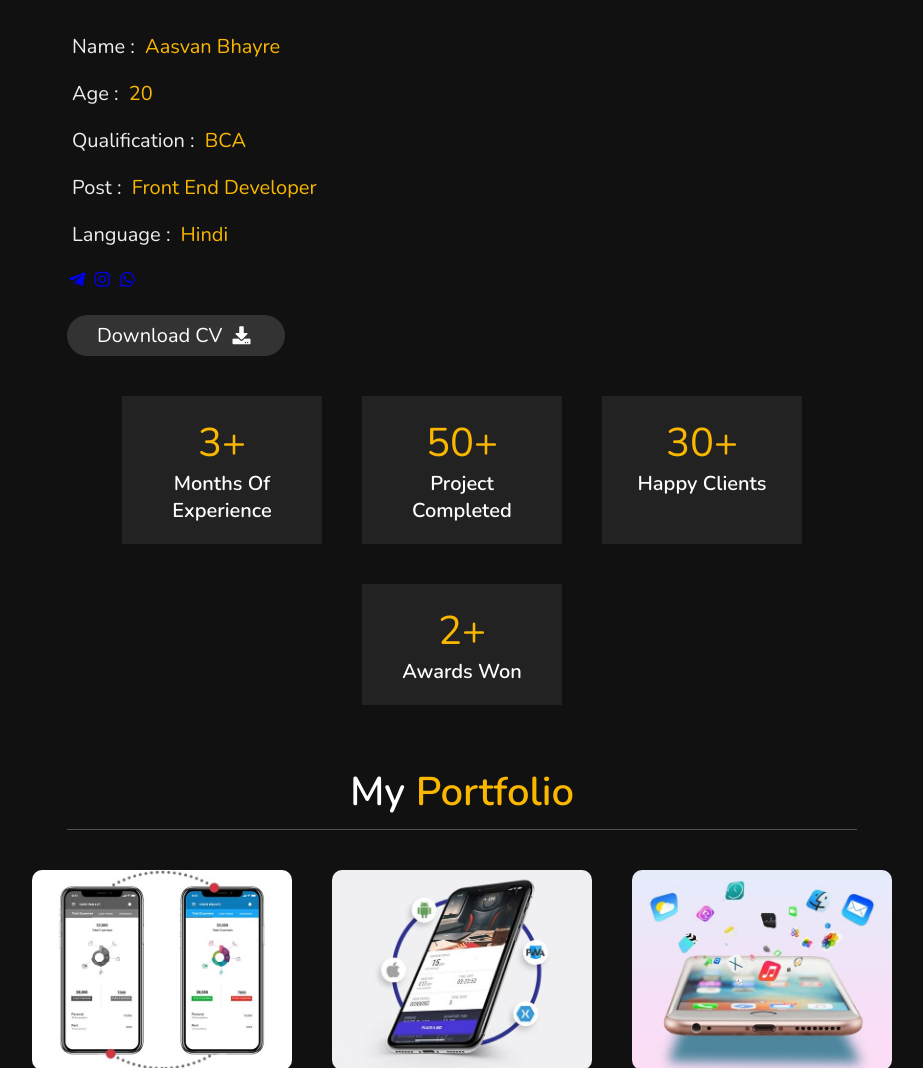
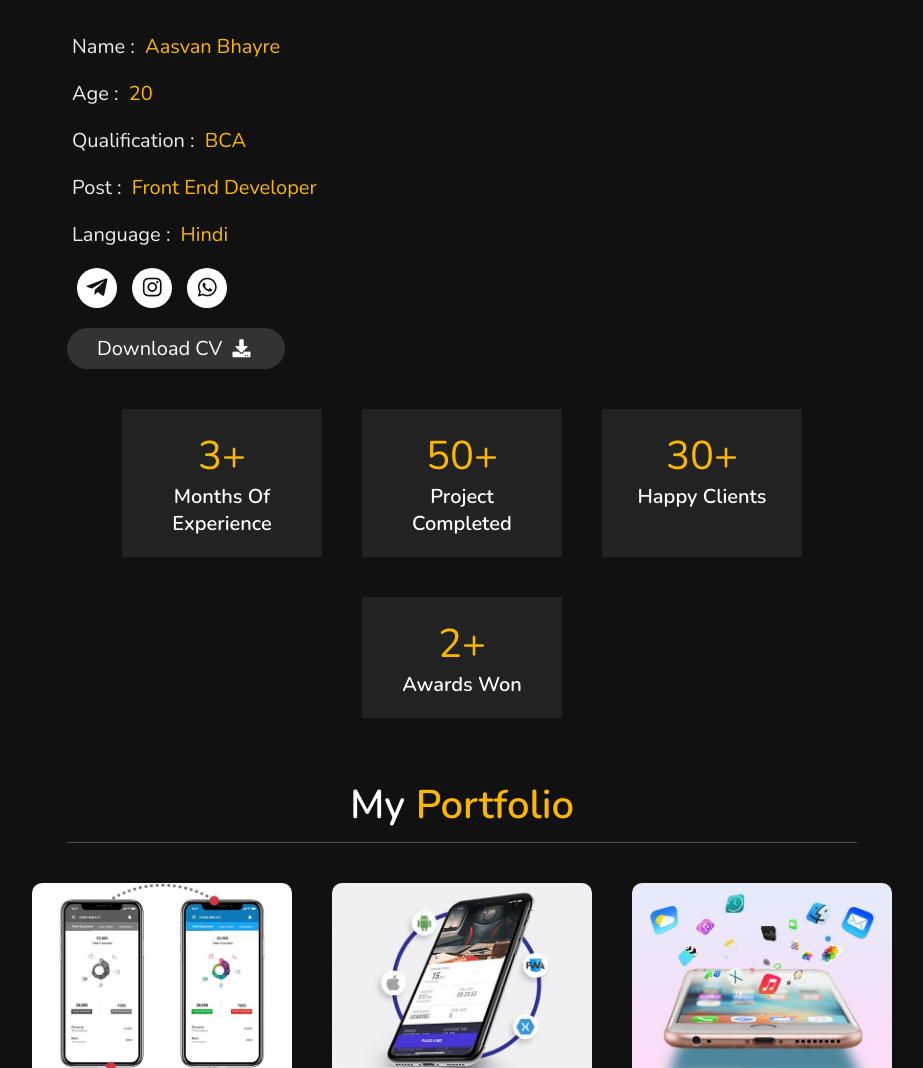
Before and after one commit to aasvanbhayre17/AaasvanBhayrePortfolio, a plain HTML site: page index.html in a window 1280 px wide. Shown: the part 892-1960 px from the top of the page, without its empty margins (353-1276 px from the left). Drawn offline with nearby package versions, Linux system fonts and the light colour scheme.

Commit message:
Update style.css

```diff
--- a/style.css
+++ b/style.css
@@ -46,6 +46,22 @@ section{
     min-height: 100vh;
     padding:1rem;
 }
+
+.social a i{
+    color: #111;
+    font-size: 25px;
+    margin-left: 10px;
+    text-align: center;
+    line-height: 40px;
+    background-color: #fff;
+    border-radius: 50%;
+    width: 40px;
+    height: 40px;
+  }
+  .social a i:hover {
+    color: var(--yellow);
+  }
+
 
 .btn{
     padding:.7rem 3rem;
@@ -195,6 +211,7 @@ header .navbar ul li a:hover{
     padding:1rem 0;
     font-weight: normal;
 }
+
 
 .about .row .info h3 span{
     color:#eee;
```
